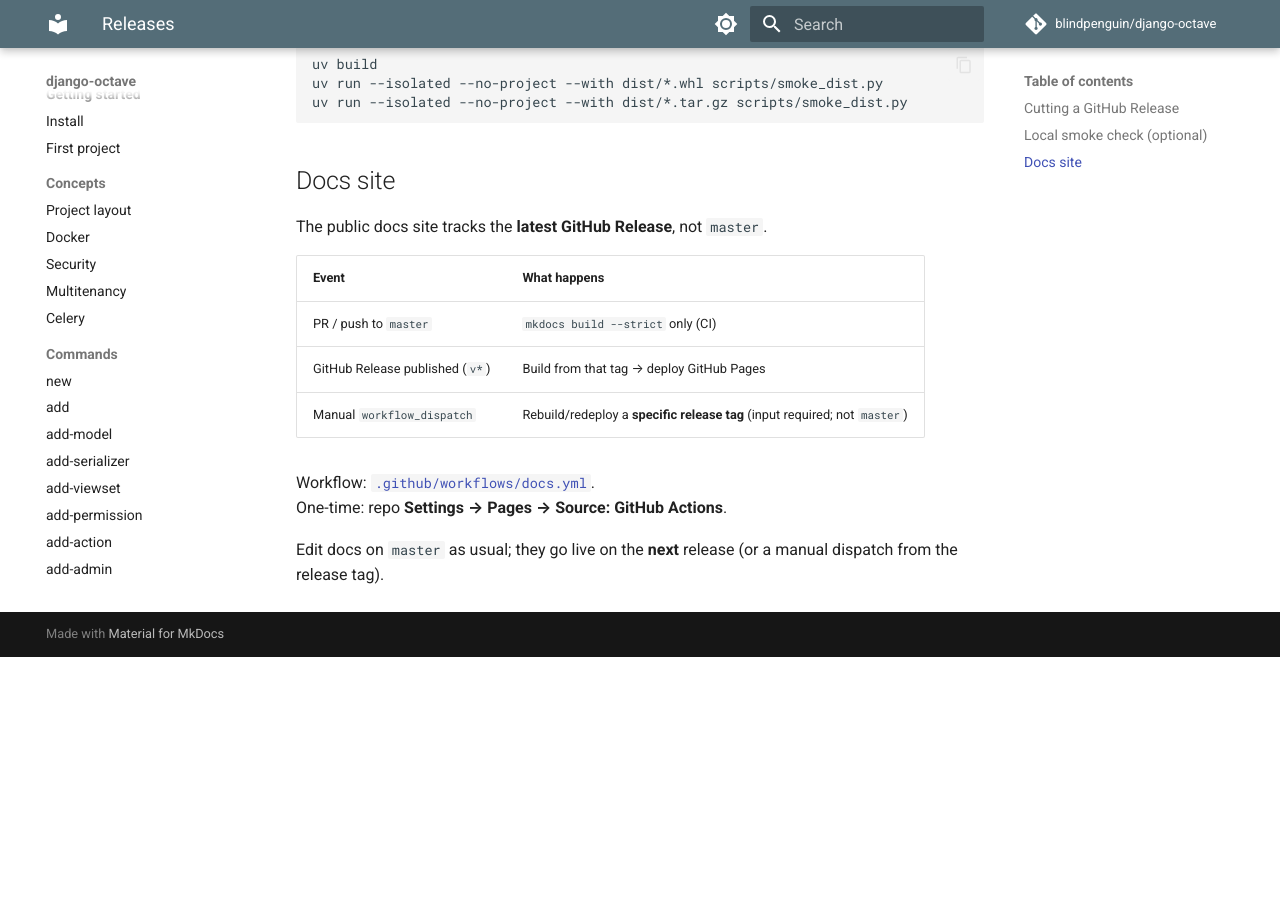
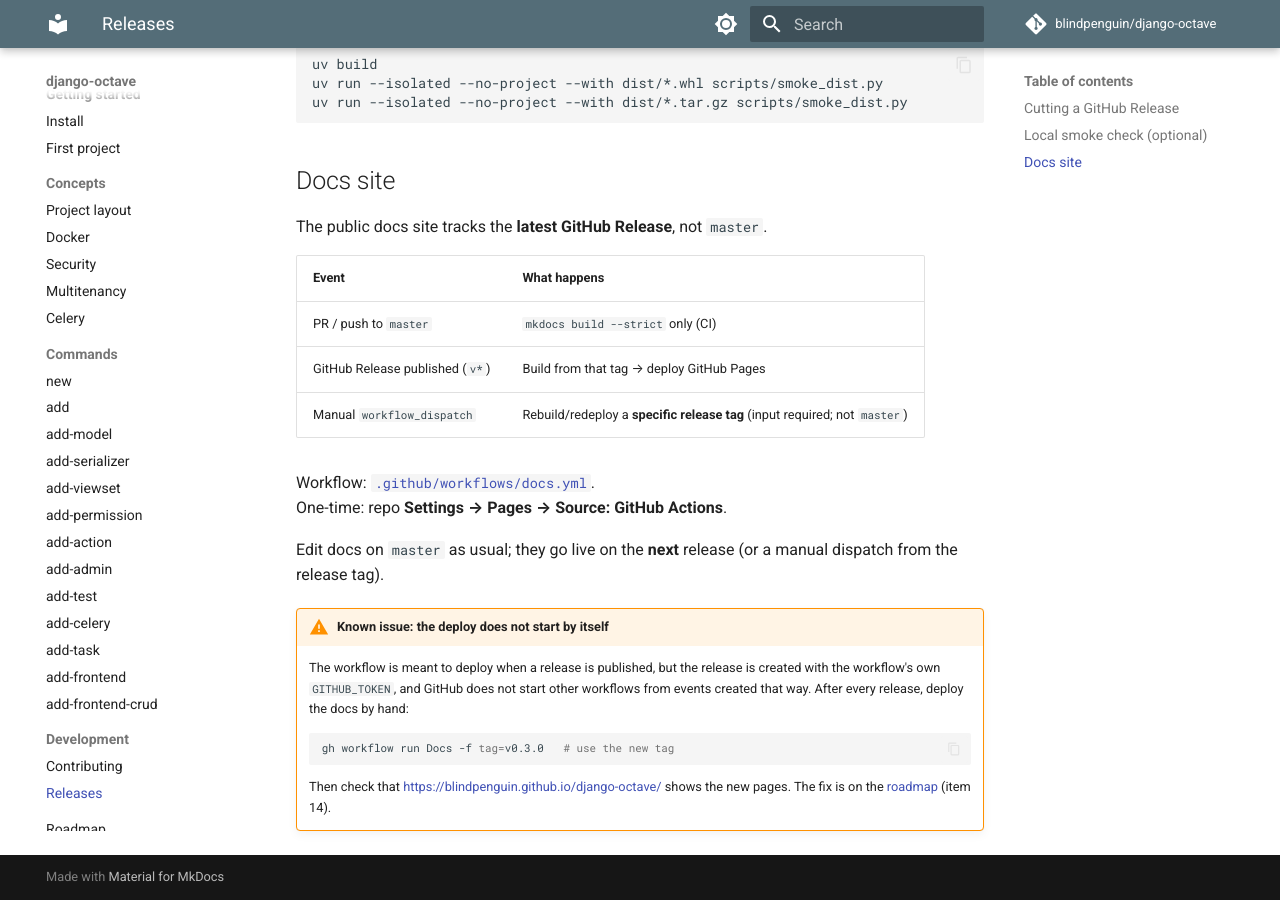
Before and after one commit to blindpenguin/django-octave, an MkDocs documentation site: the page built from docs/development/releases.md, in a window 1280 px wide and 900 px high, scrolled down 870 px. Built offline with MkDocs 1.6.1 and Material for MkDocs 9.7.7, drawn with Linux system fonts in a browser that asks for light colours; comment, search, counter and statistics services are not loaded; before the commit the page ends 1527 px from its top, so only the background shows below that.

Commit message:
docs(release): note that the docs deploy needs a manual dispatch
A release created with GITHUB_TOKEN does not trigger the release: published
workflow, so the docs site is not redeployed by a release. Document the
manual step in releases.md and record the fix (deploy from the Release
workflow's completion) as roadmap item 14.

Co-Authored-By: Claude Sonnet 5.5 <noreply@anthropic.com>

````diff
--- a/docs/development/releases.md
+++ b/docs/development/releases.md
@@ -48,3 +48,12 @@ Workflow: [`.github/workflows/docs.yml`](https://github.com/blindpenguin/django-
 One-time: repo **Settings → Pages → Source: GitHub Actions**.
 
 Edit docs on `master` as usual; they go live on the **next** release (or a manual dispatch from the release tag).
+
+!!! warning "Known issue: the deploy does not start by itself"
+    The workflow is meant to deploy when a release is published, but the release is created with the workflow's own `GITHUB_TOKEN`, and GitHub does not start other workflows from events created that way. After every release, deploy the docs by hand:
+
+    ```bash
+    gh workflow run Docs -f tag=v0.3.0   # use the new tag
+    ```
+
+    Then check that <https://blindpenguin.github.io/django-octave/> shows the new pages. The fix is on the [roadmap](../roadmap.md) (item 14).
````
Also changed, not shown: docs/roadmap.md (+2 -0 lines).
